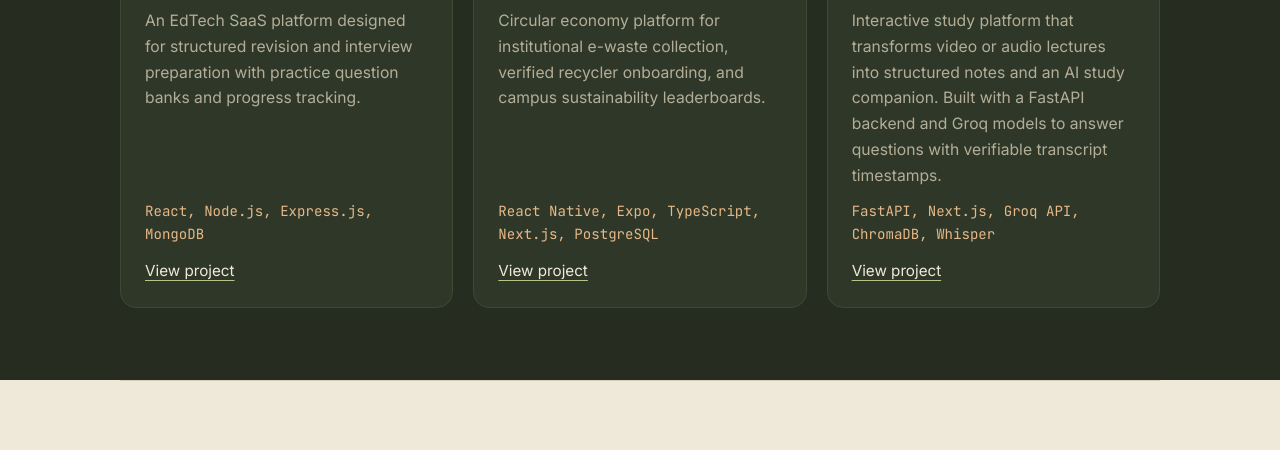
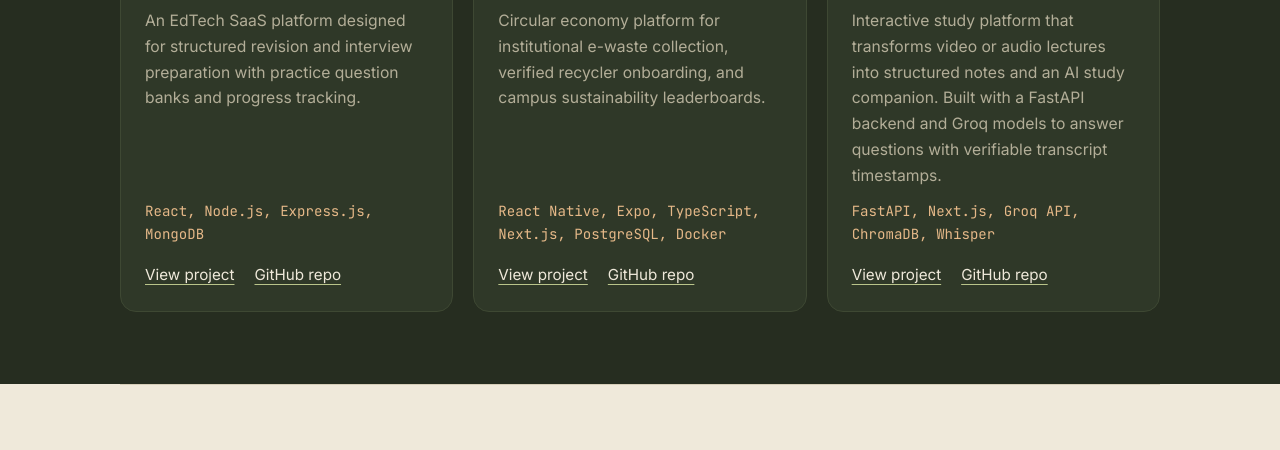
Before and after one commit to Antizer17/Antizer17.github.io, a plain HTML site: page Sameer – Portfolio.html in a window 1280 px wide. Shown: the part 1946-2396 px from the top of the page. Drawn offline with Linux system fonts and the light colour scheme.

Commit message:
feat: add Docker to skills and Chokro, add GitHub repo links to all projects

```diff
--- a/Sameer – Portfolio.html
+++ b/Sameer – Portfolio.html
@@ -117,6 +117,7 @@
                 <div class="stack">
                   <span>PostgreSQL</span>
                   <span>MongoDB</span>
+                  <span>Docker</span>
                   <span>Git & GitHub</span>
                   <span>Postman</span>
                   <span>Linux / CLI</span>
@@ -163,7 +164,10 @@
                   <h3>Iterate</h3>
                   <p>An EdTech SaaS platform designed for structured revision and interview preparation with practice question banks and progress tracking.</p>
                   <div class="tags">React, Node.js, Express.js, MongoDB</div>
-                  <a href="https://iterate-app.me/" target="_blank">View project</a>
+                  <div class="card-links">
+                    <a href="https://iterate-app.me/" target="_blank" rel="noopener noreferrer">View project</a>
+                    <a href="https://github.com/Antizer17/Iterate" target="_blank" rel="noopener noreferrer">GitHub repo</a>
+                  </div>
                 </div>
               </article>
 
@@ -175,8 +179,11 @@
                 <div class="card-body">
                   <h3>Chokro</h3>
                   <p>Circular economy platform for institutional e-waste collection, verified recycler onboarding, and campus sustainability leaderboards.</p>
-                  <div class="tags">React Native, Expo, TypeScript, Next.js, PostgreSQL</div>
-                  <a href="https://chokro.ahmadsameer.dev" target="_blank">View project</a>
+                  <div class="tags">React Native, Expo, TypeScript, Next.js, PostgreSQL, Docker</div>
+                  <div class="card-links">
+                    <a href="https://chokro.ahmadsameer.dev" target="_blank" rel="noopener noreferrer">View project</a>
+                    <a href="https://github.com/Antizer17/chokro" target="_blank" rel="noopener noreferrer">GitHub repo</a>
+                  </div>
                 </div>
               </article>
 
@@ -189,7 +196,10 @@
                   <h3>UnityAI</h3>
                   <p>Interactive study platform that transforms video or audio lectures into structured notes and an AI study companion. Built with a FastAPI backend and Groq models to answer questions with verifiable transcript timestamps.</p>
                   <div class="tags">FastAPI, Next.js, Groq API, ChromaDB, Whisper</div>
-                  <a href="https://unity.ahmadsameer.dev" target="_blank">View project</a>
+                  <div class="card-links">
+                    <a href="https://unity.ahmadsameer.dev" target="_blank" rel="noopener noreferrer">View project</a>
+                    <a href="https://github.com/Antizer17/Unity-Ai" target="_blank" rel="noopener noreferrer">GitHub repo</a>
+                  </div>
                 </div>
               </article>
 
@@ -202,7 +212,10 @@
                   <h3>Tic-Tac-Toe</h3>
                   <p>An interactive browser game built to practice React component state, turn toggling, win condition evaluations, and Vite bundling.</p>
                   <div class="tags">React, Vite, JavaScript, HTML5</div>
-                  <a href="https://ahmadsameer.dev/Tic-Tac-Toe/" target="_blank">View project</a>
+                  <div class="card-links">
+                    <a href="https://ahmadsameer.dev/Tic-Tac-Toe/" target="_blank" rel="noopener noreferrer">View project</a>
+                    <a href="https://github.com/Antizer17/Tic-Tac-Toe" target="_blank" rel="noopener noreferrer">GitHub repo</a>
+                  </div>
                 </div>
               </article>
 
@@ -215,7 +228,10 @@
                   <h3>JS Documentation</h3>
                   <p>A structured technical documentation layout with fixed sidebar navigation, code snippets, and responsive content sections explaining core JavaScript concepts.</p>
                   <div class="tags">HTML5, CSS3</div>
-                  <a href="https://ahmadsameer.dev/Documentation-page/" target="_blank">View project</a>
+                  <div class="card-links">
+                    <a href="https://ahmadsameer.dev/Documentation-page/" target="_blank" rel="noopener noreferrer">View project</a>
+                    <a href="https://github.com/Antizer17/Documentation-page" target="_blank" rel="noopener noreferrer">GitHub repo</a>
+                  </div>
                 </div>
               </article>
 
--- a/css/style.css
+++ b/css/style.css
@@ -531,11 +531,25 @@ h2 {
   font-family: var(--mono, var(--sans));
 }
 
+.card-links {
+  display: flex;
+  align-items: center;
+  gap: 1.25rem;
+  margin-top: auto;
+  padding-top: 0.25rem;
+}
+
 .card a {
   font-size: 0.95rem;
   color: var(--band-text);
+  text-decoration: underline;
   text-decoration-color: var(--band-accent);
   text-underline-offset: 4px;
+  transition: color 0.2s ease;
+}
+
+.card a:hover {
+  color: var(--band-accent);
 }
 
 /* --------------------------------------------------------------------------
```
Also changed, not shown: index.html (+22 -6 lines).
